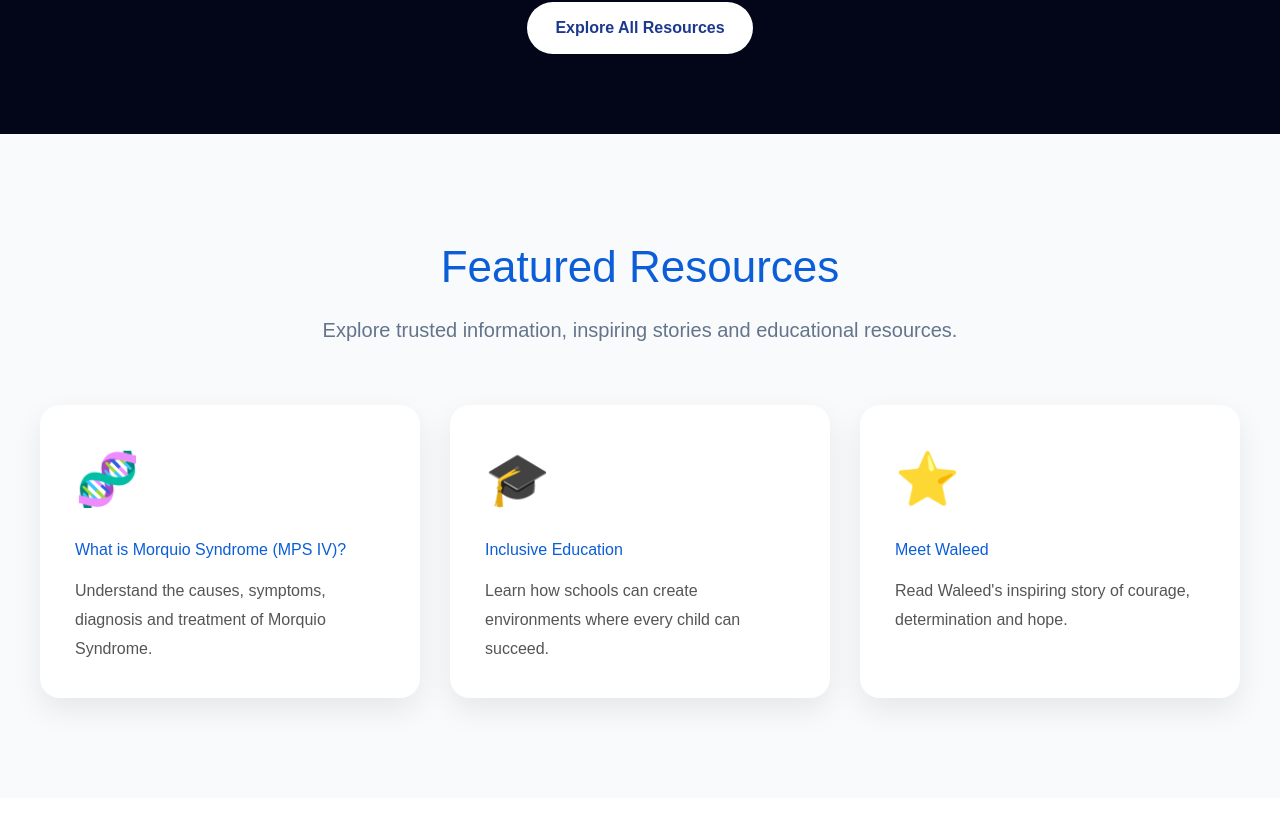
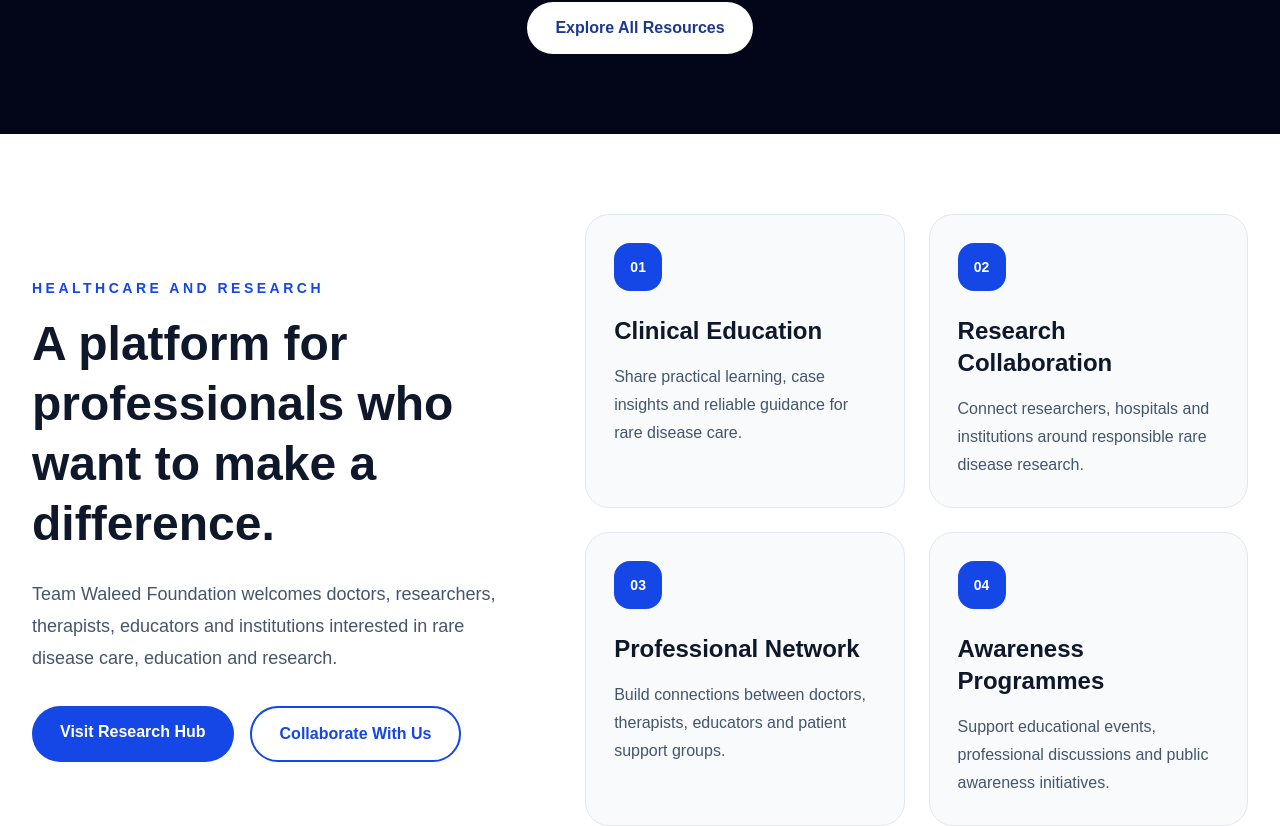
Before and after one commit to tariqganie01-art/teamwaleed, a Next.js app: page / in a window 1280 px wide. Shown: the part 5366-6192 px from the top of the page. Built offline with nearby package versions, Linux system fonts and the light colour scheme.

Commit message:
Describe the feature

```diff
--- a/app/page.tsx
+++ b/app/page.tsx
@@ -10,7 +10,7 @@
 import MPSSection from "@/components/MPSSection";
 import Footer from "@/components/Footer";
 import RareDiseaseKnowledge from "@/components/RareDiseaseKnowledge";
-
+import HealthcareCollaboration from "@/components/HealthcareCollaboration";
 export default function Home() {
   return (
     <>
@@ -21,6 +21,7 @@
       <Mission />
       <WaleedStory />
       <RareDiseaseKnowledge />
+      <HealthcareCollaboration />
       <FeaturedResources />
       <About />
       <Education />
--- /dev/null
+++ b/components/HealthcareCollaboration.tsx
@@ -0,0 +1,82 @@
+import Link from "next/link";
+import Container from "@/components/ui/Container";
+import SectionTitle from "@/components/ui/SectionTitle";
+
+const collaborationAreas = [
+  {
+    title: "Clinical Education",
+    description:
+      "Share practical learning, case insights and reliable guidance for rare disease care.",
+  },
+  {
+    title: "Research Collaboration",
+    description:
+      "Connect researchers, hospitals and institutions around responsible rare disease research.",
+  },
+  {
+    title: "Professional Network",
+    description:
+      "Build connections between doctors, therapists, educators and patient support groups.",
+  },
+  {
+    title: "Awareness Programmes",
+    description:
+      "Support educational events, professional discussions and public awareness initiatives.",
+  },
+];
+
+export default function HealthcareCollaboration() {
+  return (
+    <section className="bg-white py-20">
+      <Container>
+        <div className="grid gap-14 lg:grid-cols-[0.9fr_1.2fr] lg:items-center">
+          <div>
+            <SectionTitle
+              eyebrow="Healthcare and research"
+              title="A platform for professionals who want to make a difference."
+              description="Team Waleed Foundation welcomes doctors, researchers, therapists, educators and institutions interested in rare disease care, education and research."
+              align="left"
+            />
+
+            <div className="mt-8 flex flex-wrap gap-4">
+              <Link
+                href="/research"
+                className="rounded-full bg-blue-700 px-7 py-3.5 font-semibold text-white transition hover:bg-blue-800"
+              >
+                Visit Research Hub
+              </Link>
+
+              <Link
+                href="/contact"
+                className="rounded-full border-2 border-blue-700 px-7 py-3.5 font-semibold text-blue-700 transition hover:bg-blue-700 hover:text-white"
+              >
+                Collaborate With Us
+              </Link>
+            </div>
+          </div>
+
+          <div className="grid gap-6 sm:grid-cols-2">
+            {collaborationAreas.map((item, index) => (
+              <article
+                key={item.title}
+                className="rounded-3xl border border-slate-200 bg-slate-50 p-7 transition hover:-translate-y-1 hover:bg-white hover:shadow-xl"
+              >
+                <div className="flex h-12 w-12 items-center justify-center rounded-2xl bg-blue-700 text-sm font-bold text-white">
+                  {String(index + 1).padStart(2, "0")}
+                </div>
+
+                <h3 className="mt-6 text-2xl font-bold text-slate-900">
+                  {item.title}
+                </h3>
+
+                <p className="mt-4 leading-7 text-slate-600">
+                  {item.description}
+                </p>
+              </article>
+            ))}
+          </div>
+        </div>
+      </Container>
+    </section>
+  );
+}
```
